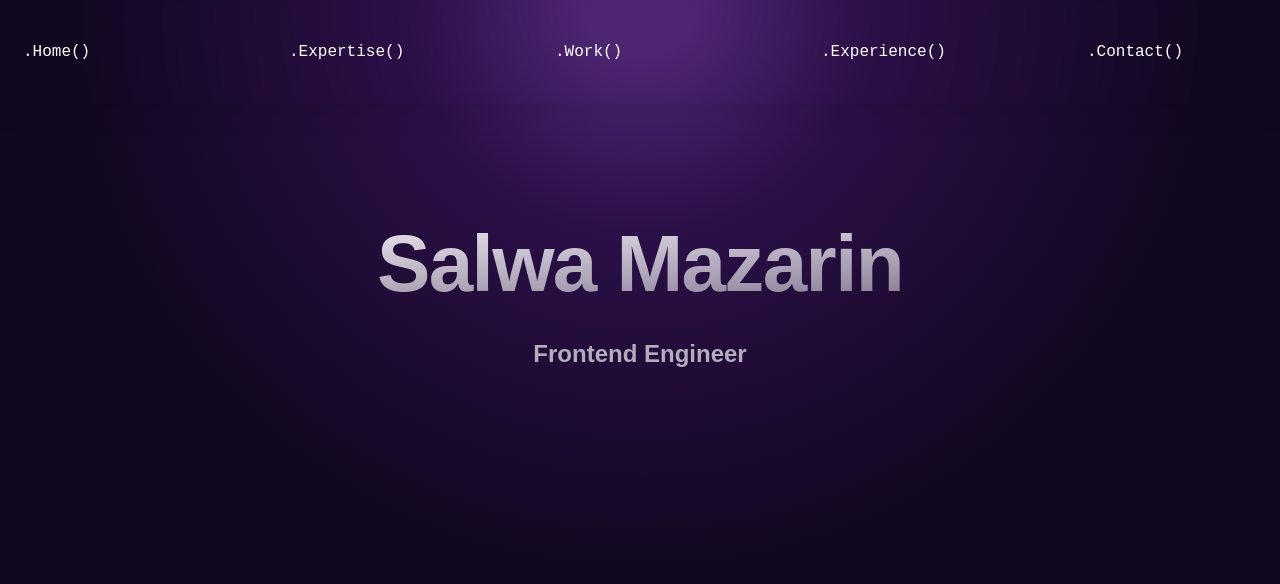
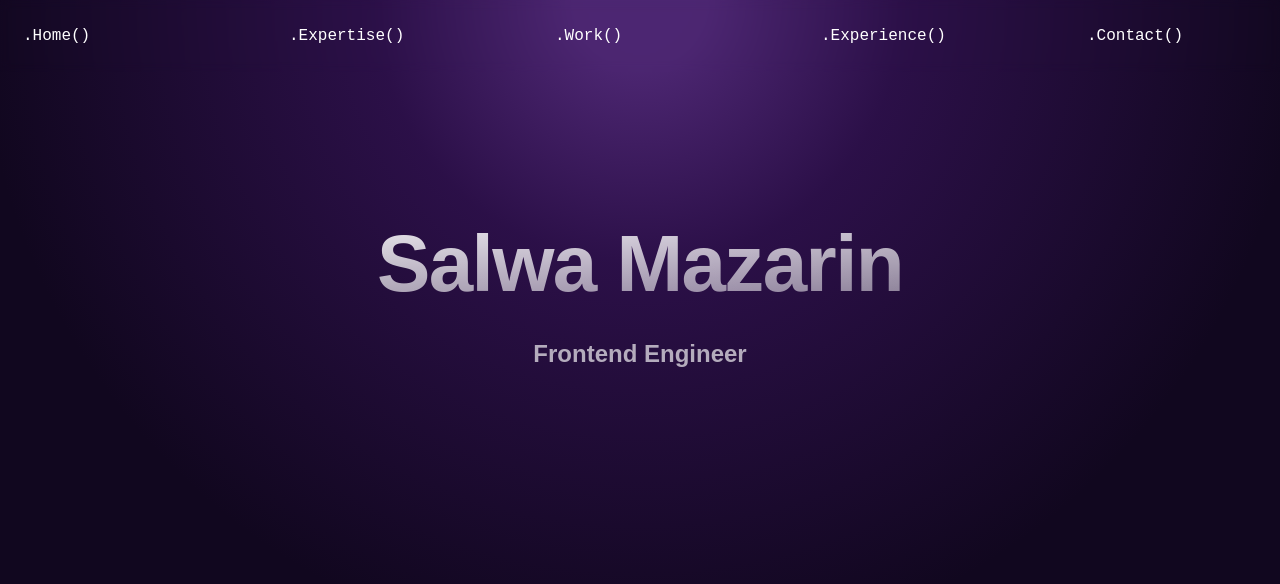
Before and after one commit to margarinecode/salwamazarin, a Next.js app: page / in a window 1280 px wide. Shown: the top 584 px of the page. Built offline with nearby package versions, Linux system fonts and the light colour scheme.

Commit message:
fix: header

```diff
--- a/app/globals.css
+++ b/app/globals.css
@@ -38,7 +38,7 @@ body {
 .header {
   /* background: linear-gradient(#560f854a, transparent 50%); */
   background: rgba(255, 255, 255, 0);
-  box-shadow: 0 4px 30px rgba(0, 0, 0, 0.1);
+  /* box-shadow: 0 4px 30px rgba(0, 0, 0, 0.1); */
   backdrop-filter: blur(5px);
   -webkit-backdrop-filter: blur(5px);
   /* border: 1px solid rgba(255, 255, 255, 0.3); */
@@ -49,7 +49,7 @@ body {
   background: none;
   width: 170px;
   height: fit-content;
-  margin: 40px 24px;
+  margin:24px;
   font-family: "Courier New", Courier, monospace;
   /* border-bottom:  5px solid #11071f85; */
 }
--- a/app/page.tsx
+++ b/app/page.tsx
@@ -29,7 +29,7 @@ export default function Home() {
   },[]);
   return (
     <div className="pt-40 back">
-      <div className="h-[100vh] pt-10 text-center">
+      <div className="h-[999px] pt-10 text-center">
         <p className="text-8xl name">{name}</p>
         <p className="text-2xl mt-4 stack">Frontend Engineer</p>
       </div>
```
